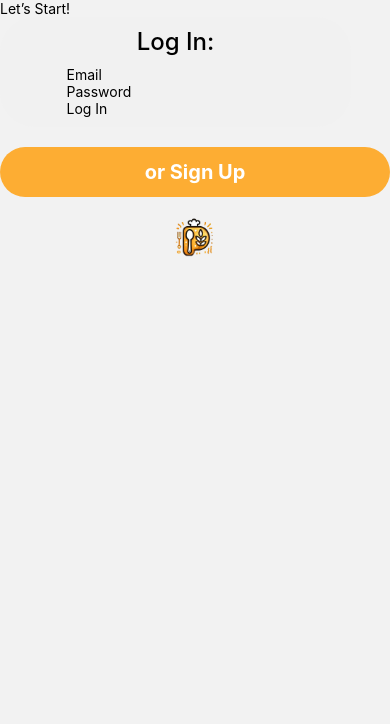
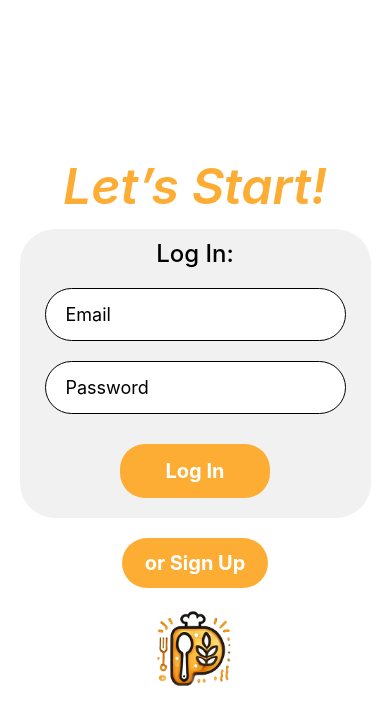
Before and after one commit to ben-andrew/PantryPal, a React Native app: screen /Login in a window 390 px wide. Shown: the top 724 px of the page. Built offline with nearby package versions, Linux system fonts and the light colour scheme.

Commit message:
fixed styling after breaking it

```diff
--- a/screens/LoginScreen.js
+++ b/screens/LoginScreen.js
@@ -47,16 +47,16 @@ export default function LoginScreen({ navigation }) {
     */
 
   return (
-    <ScrollView contentContainerStyle={styles.pageContainer}>
-      <Text style={styles.letsStart}>Let’s Start!</Text>
+    <ScrollView contentContainerStyle={styles.signupPageContainer}>
+      <Text style={styles.signupLetsStartText}>Let’s Start!</Text>
 
       <View style={styles.createAccountBox}>
         <Text style={styles.createAccountHeaderText}>Log In:</Text>
 
-        <View style={styles.inputContainer}>
+        <View style={styles.signupInputContainer}>
           <TextInput
             keyboardType="email-address"
-            style={styles.input}
+            style={styles.signupInput}
             placeholder="Email"
             onChangeText={setEmail}
             value={email}
@@ -64,17 +64,17 @@ export default function LoginScreen({ navigation }) {
 
           <TextInput
             value={password}
-            style={styles.input}
+            style={styles.signupInput}
             placeholder="Password"
             secureTextEntry={true}
             onChangeText={setPassword}
           />
 
           <TouchableOpacity
-            style={styles.createButton}
+            style={styles.createAccountButton}
             onPress={() => handleAuth("login")}
           >
-            <Text style={styles.createButtonText}>Log In</Text>
+            <Text style={styles.createAccountButtonText}>Log In</Text>
           </TouchableOpacity>
         </View>
       </View>
@@ -86,10 +86,10 @@ export default function LoginScreen({ navigation }) {
         <Text style={styles.loginButtonText}>or Sign Up</Text>
       </TouchableOpacity>
 
-      <View style={styles.logoView}>
+      <View style={styles.signupLogoContainer}>
         <Image
           source={require("../assets/pantrypallogo.png")}
-          style={styles.logo}
+          style={styles.signupLogo}
         />
       </View>
     </ScrollView>
--- a/screens/SignupScreen.js
+++ b/screens/SignupScreen.js
@@ -37,8 +37,8 @@ const SignupScreen = ({ navigation }) => {
   };
 
   return (
-    <ScrollView contentContainerStyle={styles.pageContainer}>
-      <Text style={styles.letsStart}>Let’s Start!</Text>
+    <ScrollView contentContainerStyle={styles.signupPageContainer}>
+      <Text style={styles.signupLetsStartText}>Let’s Start!</Text>
 
       <View style={styles.createAccountBox}>
         <Text style={styles.createAccountHeaderText}>Create an Account:</Text>
```
